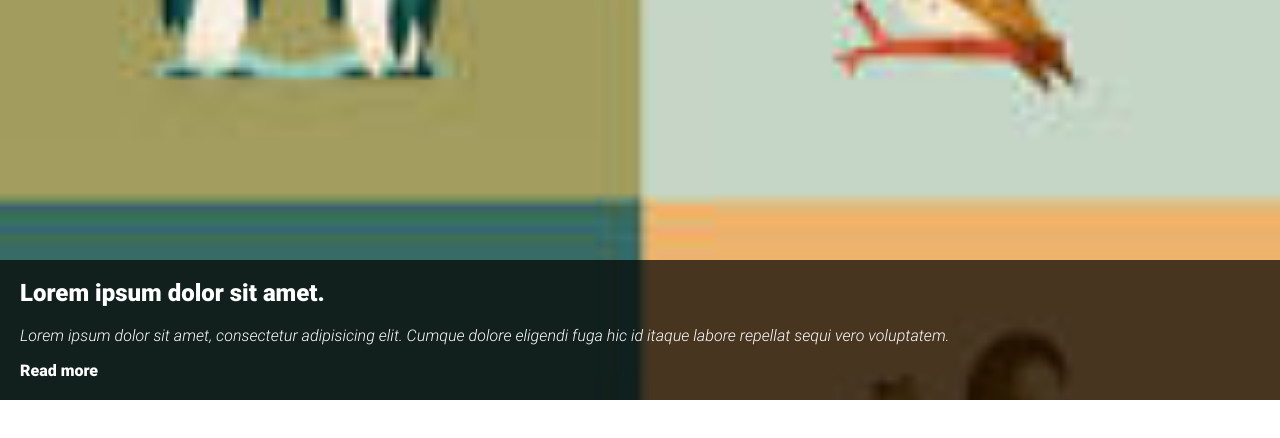
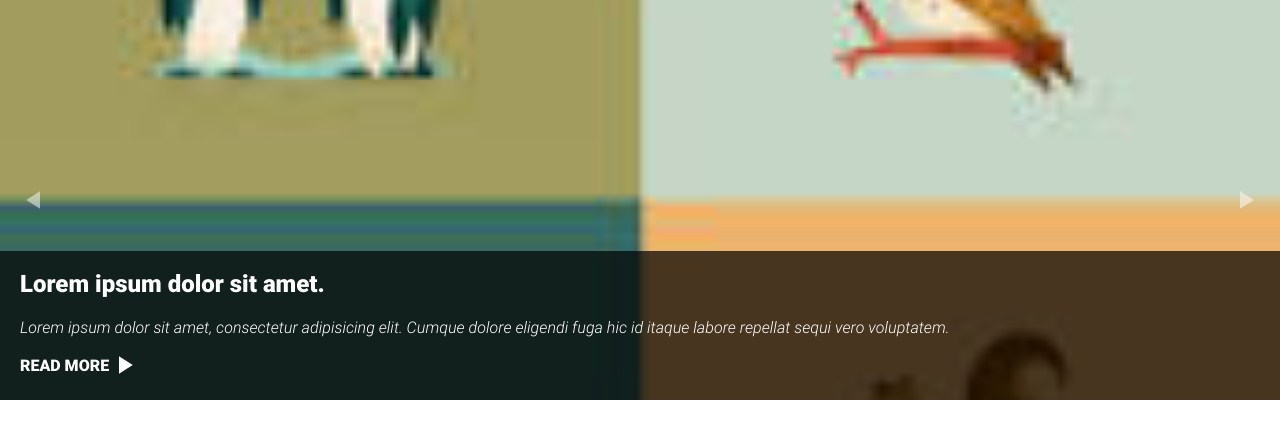
Before and after one commit to karolina-rachuta/slider, a plain HTML site: page index.html in a window 1280 px wide. Drawn offline with Linux system fonts and the light colour scheme.

Commit message:
added animation, nav bar, icon

```diff
--- a/index.html
+++ b/index.html
@@ -43,7 +43,7 @@
     </div>
     <nav class="slider__nav">
         <button class="slider__btn">Prev</button>
-        <button class="slider__btn">Next</button>
+        <button class="slider__btn slider__btn--next">Next</button>
     </nav>
 </section>
 </body>
--- a/src/styles/slider.css
+++ b/src/styles/slider.css
@@ -64,6 +64,7 @@
         left: -100%;
     }
 }
+
 @keyframes slide-3 {
     0% {
         left: 200%;
@@ -84,11 +85,13 @@
         left: 0;
     }
 }
+
 .slider {
     background-color: peru;
     overflow: hidden;
     width: 100%;
     min-height: var(--sliderHeight);
+    position: relative;
 }
 
 .slider .slider__slides {
@@ -166,11 +169,69 @@
     font-family: 'Roboto Black', sans-serif;
     /*font-weight: 500;*/
     text-decoration: none;
+    text-transform: uppercase;
     /*    czemu nie dziedziczy koloru po rodzicu, color:white; bo ma swoj by default, robimy aby dziedziczyl od rodzicow by inherit*/
 }
 
+/*.slider .slider__link::before {*/
+/*    content: "before text";*/
+/*}*/
+/*!*trzeba wpisac content!*!*/
+
+.slider .slider__link::after {
+    content: " ";
+    background-image: url("../images/read-more-item.svg");
+    width: 30px;
+    height: 30px;
+    display: inline-block;
+    background-size: contain;
+    vertical-align: middle;
+    margin-top: -3px;
+}
+
+/*trzeba wpisac content!*/
+/*ta ikonka dziala jako background, wiec aby sie nie powtrzala to no repeat*/
+
 .slider .slider__nav {
+    z-index: 10;
+    position: absolute;
+    /*    z index nie dziala z position static*/
+    top: 50%;
+    transform: translateY(-50%);
+    /*    w slider dalismy position relative, bo potrzebuje rodzica wzgledem ktorego bedzie dzialac*/
+    width: 100%;
 }
 
 .slider .slider__btn {
+    margin: 20px;
+    border: none;
+    width: 30px;
+    height: 30px;
+    background: url("../images/read-more-item.svg") no-repeat;
+    /*option i enter, robi shorthand*/
+    background-size: contain;
+    overflow: hidden;
+    text-indent: -999px;
+    /*    akapit, wciecie, ale napisy sa nadal w hyml wiec jak jest ten voice reader to przeczyta*/
+    /*    wszytsko co nie miesci sie za dzieckiem zostaje odciete- dziurka od klucza*/
+    transform: rotate(180deg);
+    cursor: pointer;
+    opacity: 0.5;
+    transition: all 400ms ease-in-out;
+
 }
+
+.slider .slider__btn.slider__btn--next {
+    position: absolute;
+    right: 0;
+    transform: rotate(0);
+}
+
+.slider .slider__btn:hover {
+    opacity: 1;
+    transform: scale(2) rotate(180deg);
+}
+
+.slider .slider__btn.slider__btn--next:hover {
+    transform: scale(2) rotate(0);
+}
```
Also changed, not shown: src/images/read-more-item.svg (added).
